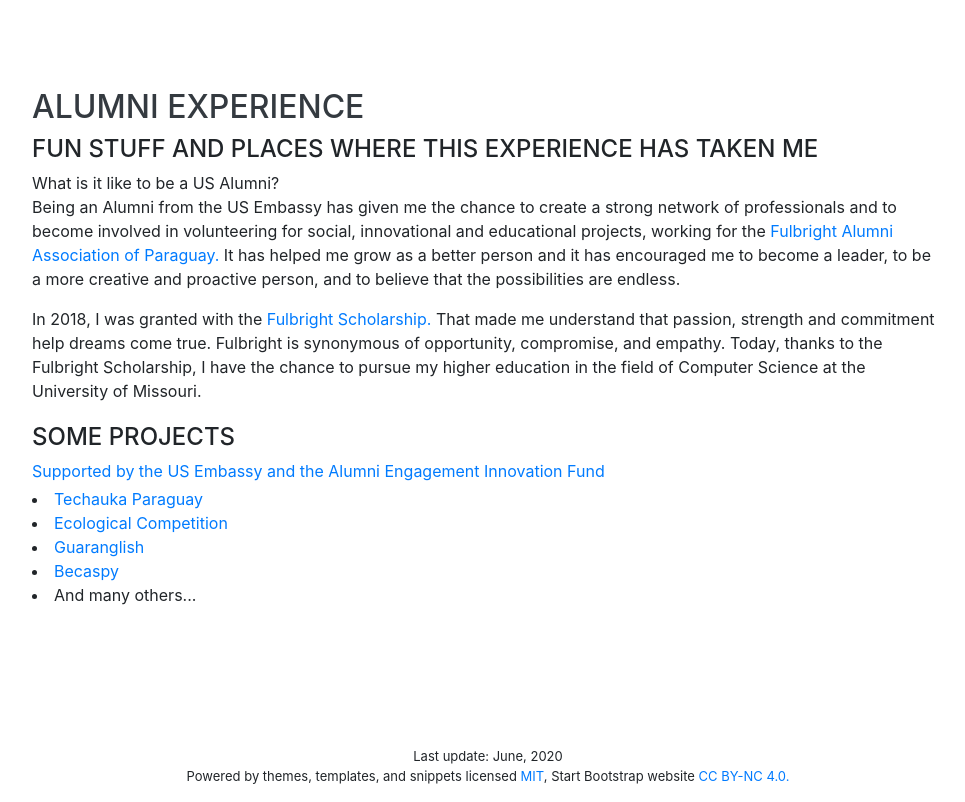
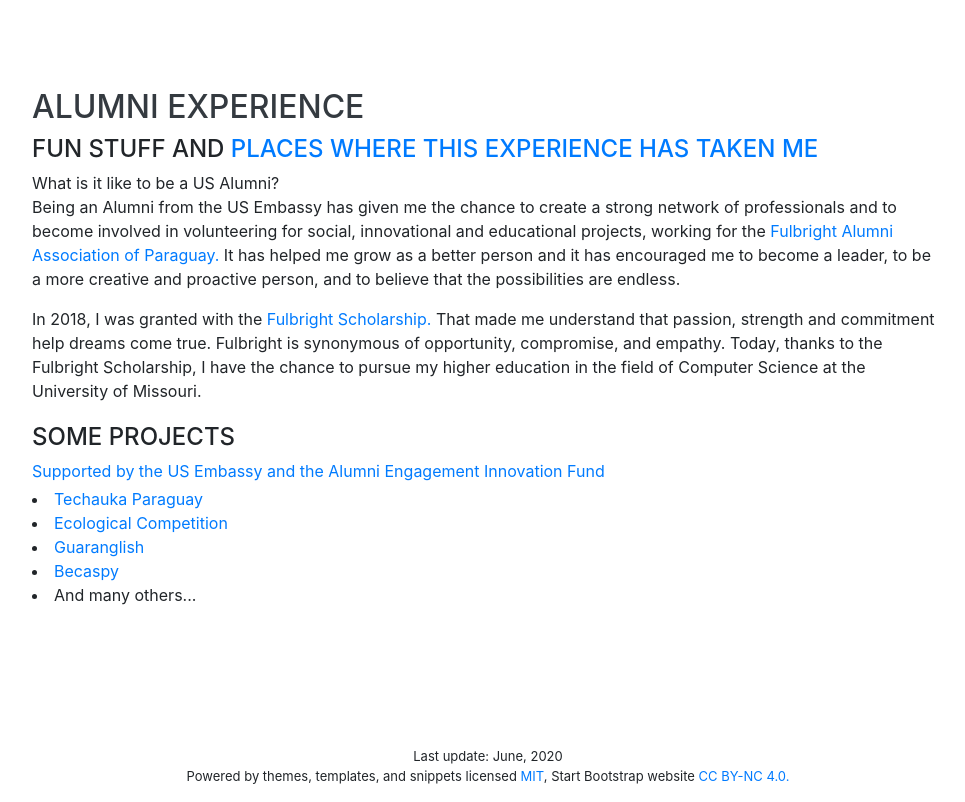
Before and after one commit to alicesquivel/mywebsite, a website with bundled scripts: page index.html in a window 1280 px wide. Shown: the part 4540-5342 px from the top of the page, without its empty margins (288-1253 px from the left). Built offline with nearby package versions, Linux system fonts and the light colour scheme; a web font is replaced by a local one.

Commit message:
added map, places I've been

```diff
--- a/index.html
+++ b/index.html
@@ -332,8 +332,8 @@
     <section class="resume-section p-3 p-lg-5 d-flex align-items-center" id="volunteer">
       <div class="w-100">
         <h2 class="mb-1">Alumni experience</h2>
-          <div class="subheading mb-1">Fun stuff and places where this experience has taken me</div>
-
+          <div class="subheading mb-1">Fun stuff and <a href="https://www.google.com/maps/d/viewer?mid=1vYr6qmcH_pIK4e3gMH8rAZ4vLMR9tP1o&hl=en&usp=sharing">places where this experience has taken me</a></li>
+</div>
             What is it like to be a US Alumni?
            <p>Being an Alumni from the US Embassy has given me the chance to create a strong network of professionals and to become involved in volunteering for social, innovational and educational projects, working for the <a href="https://www.fulbright.org.py">Fulbright Alumni Association of Paraguay.</a> It has helped me grow as a better person and it has encouraged me to become a leader, to be a more creative and proactive person, and to believe that the possibilities are endless.</p>
 
```
